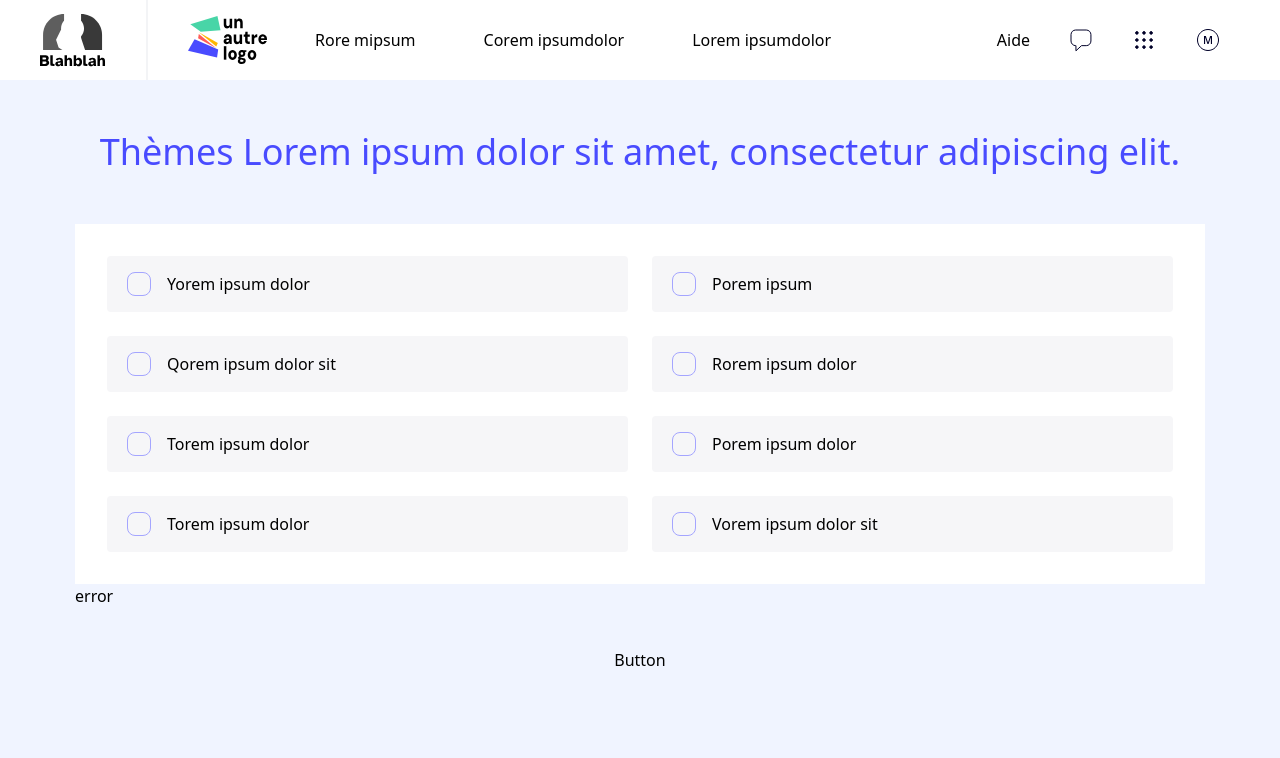
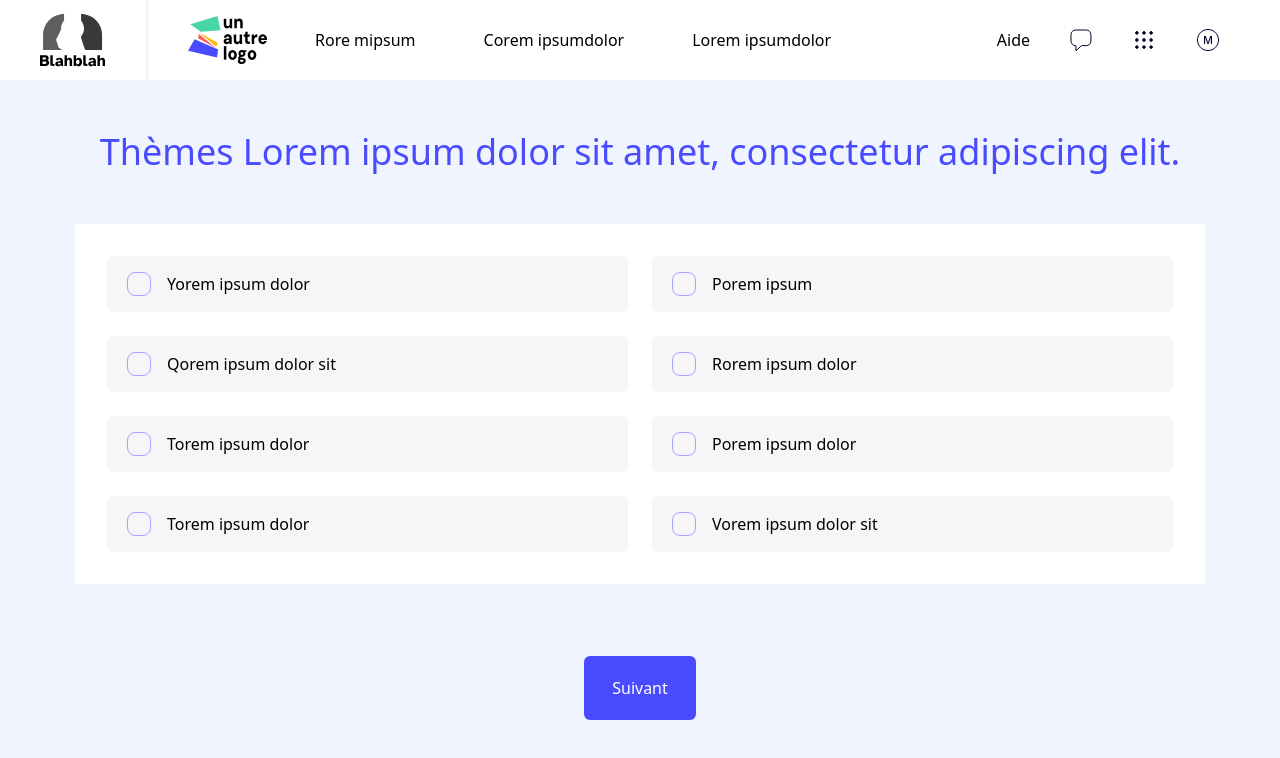
Before and after one commit to sinatrablue/diagoriente-test, a React (Vite) app: page / in a window 1280 px wide. Shown: the top 758 px of the page. Built offline with nearby package versions, Linux system fonts and the light colour scheme.

Commit message:
Form validation, error message, custom button

```diff
--- a/package.json
+++ b/package.json
@@ -12,7 +12,8 @@
   "dependencies": {
     "path": "^0.12.7",
     "react": "^18.2.0",
-    "react-dom": "^18.2.0"
+    "react-dom": "^18.2.0",
+    "zod": "^3.23.6"
   },
   "devDependencies": {
     "@types/react": "^18.2.66",
--- a/src/components/Button/Button.tsx
+++ b/src/components/Button/Button.tsx
@@ -1,3 +1,15 @@
-export default function Button() {
-  return <button>Button</button>;
+type ButtonProps = {
+  text: string;
+  onClick: () => void;
+};
+
+export default function Button({ text, onClick }: Readonly<ButtonProps>) {
+  return (
+    <button
+      className="py-5 px-7 rounded-md text-white bg-[#494BFF] hover:bg-[#6C95FA] active:bg-[#3032CC]"
+      onClick={onClick}
+    >
+      {text}
+    </button>
+  );
 }
--- a/src/components/Card/Card.tsx
+++ b/src/components/Card/Card.tsx
@@ -16,7 +16,7 @@ export default function Card({
   return (
     <button
       onClick={() => onClick(id)}
-      className={`flex gap-4 py-4 px-5 rounded h-14 w-[521px] ${
+      className={`flex gap-4 py-4 px-5 rounded-md h-14 w-[521px] ${
         isChecked ? "bg-[#F0F4FF]" : "bg-[#F6F6F8]"
       }`}
     >
--- /dev/null
+++ b/src/components/ErrorBadge/ErrorBadge.tsx
@@ -0,0 +1,11 @@
+import AlertIcon from "@icons/Alert.svg?react";
+
+// 1 prop = no dedicated type
+export default function ErrorBadge({ text }: Readonly<{ text: string }>) {
+  return (
+    <div className="py-2 px-1 rounded-md flex items-center gap-2 bg-[#FFCECD] w-fit">
+      <AlertIcon />
+      <span className="text-xs">{text}</span>
+    </div>
+  );
+}
--- a/src/components/Header/HeaderLink.tsx
+++ b/src/components/Header/HeaderLink.tsx
@@ -3,7 +3,7 @@ export default function HeaderLink({ text }: { text: string }) {
   // I should've created a theme in a project context
   // please excuse this as it is just a little test sensei
   return (
-    <button className="px-5 py-3 rounded cursor-pointer hover:bg-[#F0F4FF] active:bg-[#494BFF26] focus:bg-[#494BFF26]">
+    <button className="px-5 py-3 rounded-md cursor-pointer hover:bg-[#F0F4FF] active:bg-[#494BFF26] focus:bg-[#494BFF26]">
       {text}
     </button>
   );
--- a/src/components/MainFrame/MainFrame.tsx
+++ b/src/components/MainFrame/MainFrame.tsx
@@ -1,16 +1,18 @@
 import Button from "../Button/Button";
 import Card from "../Card/Card";
+import ErrorBadge from "../ErrorBadge/ErrorBadge";
 import { useMainFrameController } from "./MainFrameController";
 
 export default function MainFrame() {
-  const { cards, checkedCards, onCardCheck } = useMainFrameController();
+  const { cards, checkedCards, onCardCheck, isFormError, submitThemes } =
+    useMainFrameController();
 
   return (
     <div className="flex flex-col items-center gap-10 bg-[#F0F4FF] flex-grow">
       <h1 className="py-3 mt-10 text-4xl/10 text-[#494BFF]">
         Thèmes Lorem ipsum dolor sit amet, consectetur adipiscing elit.
       </h1>
-      <div>
+      <div className="flex flex-col gap-2">
         <div className="p-8 flex gap-6 bg-white max-w-[1130px]">
           <div className="flex flex-wrap gap-6">
             {cards.map(card => (
@@ -24,10 +26,12 @@ export default function MainFrame() {
             ))}
           </div>
         </div>
-        error
+        {/* that div of fixed height must always be present to avoid any odd looking effect in height */}
+        <div className="h-6">
+          {isFormError && <ErrorBadge text="Veuillez sélectionner un thème" />}
+        </div>
       </div>
-      <Button />
-      {/* <Button text="Suivant" onClick={submitThemes} /> */}
+      <Button text="Suivant" onClick={submitThemes} />
     </div>
   );
 }
--- a/src/components/MainFrame/MainFrameController.tsx
+++ b/src/components/MainFrame/MainFrameController.tsx
@@ -1,5 +1,6 @@
-import { useMemo, useState } from "react";
+import { useEffect, useMemo, useState } from "react";
 import { CardProps } from "../Card/Card";
+import { z } from "zod";
 
 export function useMainFrameController() {
   // Should've came from an API call
@@ -26,5 +27,24 @@ export function useMainFrameController() {
     });
   };
 
-  return { cards, checkedCards, onCardCheck };
+  // Form validation
+  const idsArraySchema = z.string().array().nonempty();
+
+  const [isFormError, setIsFormError] = useState(false);
+
+  useEffect(() => {
+    if (isFormError && checkedCards.length > 0) setIsFormError(false);
+  }, [checkedCards]);
+
+  const submitThemes = () => {
+    try {
+      idsArraySchema.parse(checkedCards);
+      console.log("nice");
+    } catch {
+      console.log("nope");
+      setIsFormError(true);
+    }
+  };
+
+  return { cards, checkedCards, onCardCheck, isFormError, submitThemes };
 }
```
Also changed, not shown: src/icons/Alert.svg (added), 1 other file (tests, documents, lock files or other folders).
